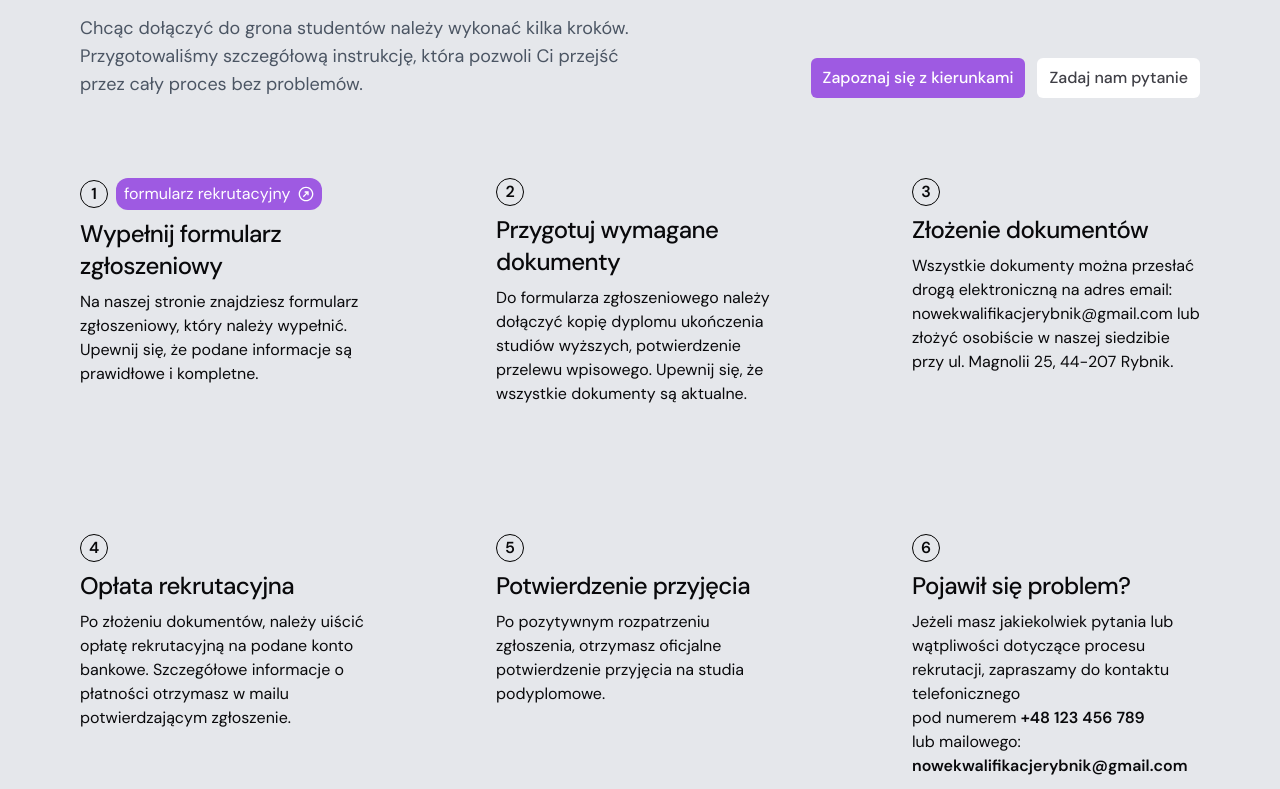
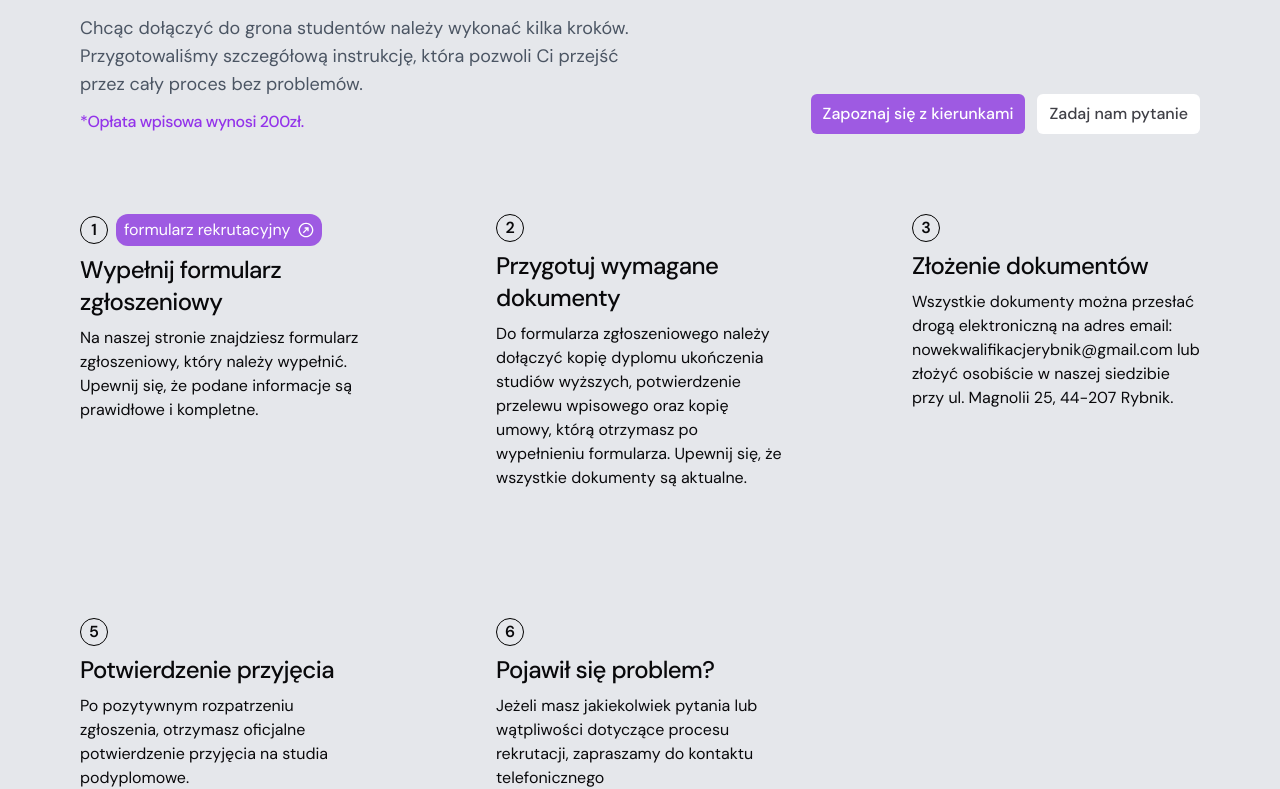
Before and after one commit to FifiLen/Studia2Kierunki, a Next.js app: page /rekrutacja in a window 1280 px wide. Shown: the part 1332-2121 px from the top of the page. Built offline with nearby package versions, Linux system fonts and the light colour scheme.

Commit message:
rekrutacja poprawki

```diff
--- a/app/rekrutacja/page.tsx
+++ b/app/rekrutacja/page.tsx
@@ -236,6 +236,9 @@ const RecruitmentPage: React.FC = () => {
                 Przygotowaliśmy szczegółową instrukcję, która pozwoli Ci przejść
                 przez cały proces bez problemów.
               </p>
+              <p className="mt-3 text-purple-600 font-medium tracking-tight">
+                *Opłata wpisowa wynosi 200zł.
+              </p>
             </div>
             <div className="flex flex-col md:flex-row items-start md:items-end gap-3 mt-6 md:mt-0">
               <Link
@@ -294,7 +297,8 @@ const RecruitmentPage: React.FC = () => {
               </h4>
               <p className="mt-2 text-base">
                 Do formularza zgłoszeniowego należy dołączyć kopię dyplomu
-                ukończenia studiów wyższych, potwierdzenie przelewu wpisowego.
+                ukończenia studiów wyższych, potwierdzenie przelewu wpisowego
+                oraz kopię umowy, którą otrzymasz po wypełnieniu formularza.
                 Upewnij się, że wszystkie dokumenty są aktualne.
               </p>
             </div>
@@ -314,22 +318,7 @@ const RecruitmentPage: React.FC = () => {
                 naszej siedzibie przy ul. Magnolii 25, 44-207 Rybnik.
               </p>
             </div>
-            <div>
-              <div
-                className="flex items-center justify-center border-[1.5px] border-black h-7 w-7 rounded-full mb-2"
-                aria-hidden="true"
-              >
-                <p className="font-semibold">4</p>
-              </div>
-              <h4 className="font-medium tracking-tight text-xl md:text-2xl">
-                Opłata rekrutacyjna
-              </h4>
-              <p className="mt-2 text-base">
-                Po złożeniu dokumentów, należy uiścić opłatę rekrutacyjną na
-                podane konto bankowe. Szczegółowe informacje o płatności
-                otrzymasz w mailu potwierdzającym zgłoszenie.
-              </p>
-            </div>
+
             <div>
               <div
                 className="flex items-center justify-center border-[1.5px] border-black h-7 w-7 rounded-full mb-2"
```
